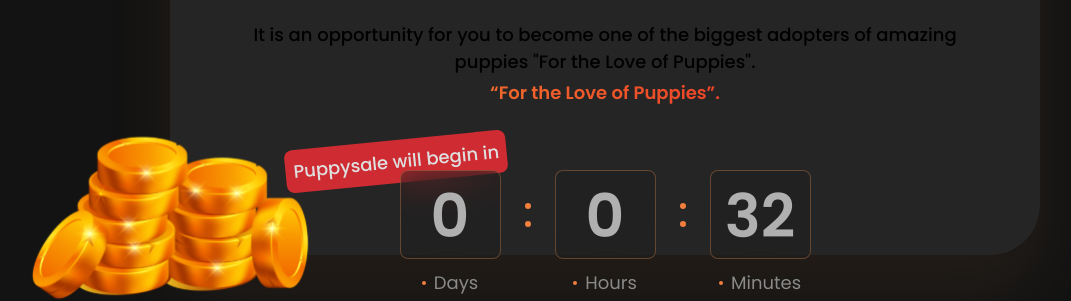
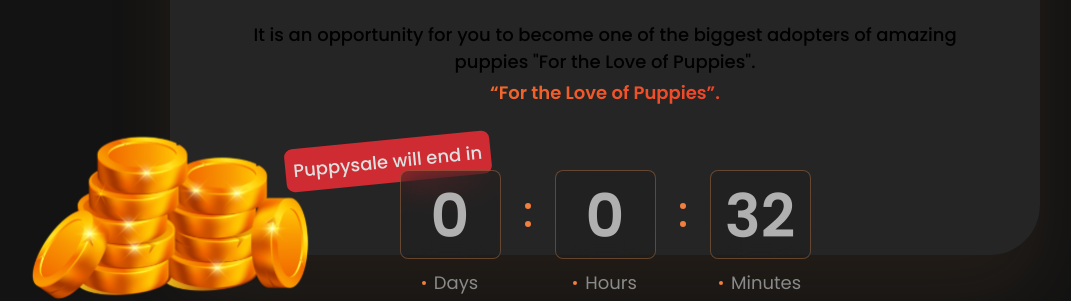
Before and after one commit to BernardOnuh/PuppyLoveFrontEnd-main, a React (Create React App) app: page / in a window 1280 px wide. Shown: the part 3100-3401 px from the top of the page, without its empty margins (35-1106 px from the left). Built offline with nearby package versions, Linux system fonts and the light colour scheme.

Commit message:
Update Puppysale.js
End

```diff
--- a/src/components/Home/Puppysale.js
+++ b/src/components/Home/Puppysale.js
@@ -116,7 +116,7 @@ export default function Puppysale() {
 
         {/* <div className=' w-[237px] h-[44px] absolute top-[-35px] sm:top-[-30px] left-[-22px] sm:left-[51px] -z-10 bg-red ' > */}
         <div className=' begin f-f-m text-tiny md:text-base text-white p-[8px] rounded-[8px] absolute top-[-35px] sm:top-[-30px] left-[-22px] sm:left-[51px] -z-10 bg-red ' >
-        Puppysale will begin in
+        Puppysale will end in
         </div>
                 </div>
 
```
